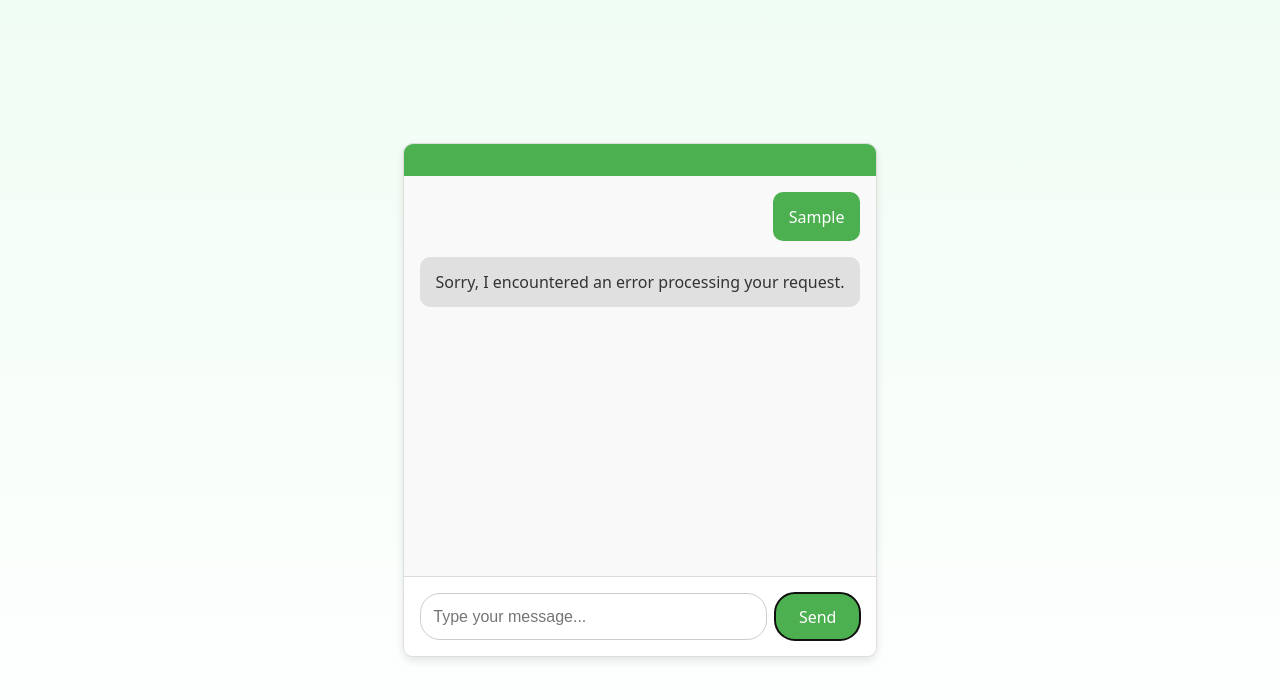
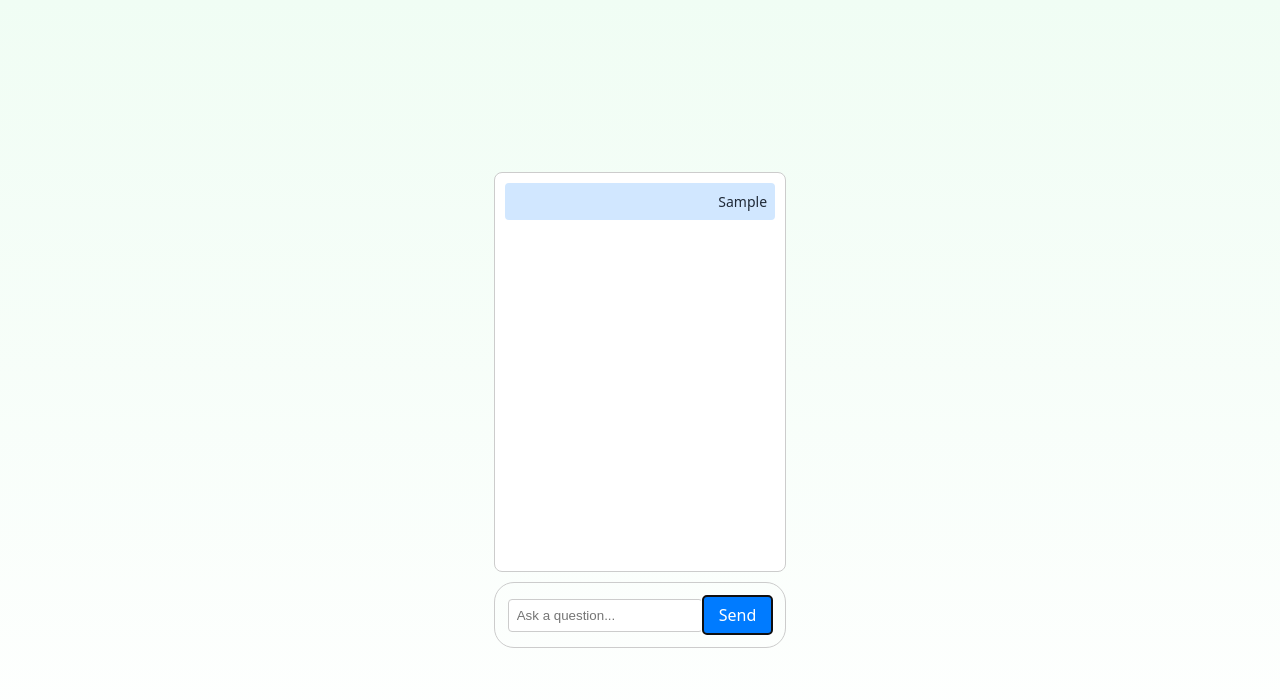
Before and after one commit to gauthamcsudheer/Synapse-FaRM, a React (Vite) app in the folder frontend/: page /chat in a window 1280 px wide. Both pictures are taken after typing "Sample" into the empty fields and a click on the button "Send". Shown: the top 700 px of the page. Built offline with nearby package versions, Linux system fonts and the light colour scheme; no server answers.

Commit message:
Context Chatbot

```diff
--- a/frontend/package.json
+++ b/frontend/package.json
@@ -10,8 +10,10 @@
     "preview": "vite preview"
   },
   "dependencies": {
+    "axios": "^1.7.9",
     "react": "^18.3.1",
     "react-dom": "^18.3.1",
+    "react-markdown": "^9.0.3",
     "react-router-dom": "^7.1.1",
     "react-simple-chatbot": "^0.6.1"
   },
--- a/frontend/src/components/GeminiChat.jsx
+++ b/frontend/src/components/GeminiChat.jsx
@@ -1,86 +1,66 @@
 import React, { useState } from "react";
+import axios from "axios";
 import "./GeminiChat.css";
 
-const GeminiChat = () => {
-  const [messages, setMessages] = useState([]);
-  const [input, setInput] = useState("");
+const GeminiChat = ({ extractedText }) => {
+  const [userMessage, setUserMessage] = useState("");
+  const [chatbotMessages, setChatbotMessages] = useState([]);
 
   const handleSendMessage = async () => {
-    if (input.trim() === "") return;
+    if (userMessage.trim() === "") return;
 
-    const newMessage = { text: input, sender: "user" };
-    setMessages([...messages, newMessage]);
-    setInput("");
+    setChatbotMessages([
+      ...chatbotMessages,
+      { sender: "user", message: userMessage },
+    ]);
+    setUserMessage("");
 
     try {
-      const response = await fetch(
+      const response = await axios.post(
         "https://generativelanguage.googleapis.com/v1beta/models/gemini-1.5-flash:generateContent?key=AIzaSyCEifdgxuEBQ5jU-TzAN5xFz6OgBhZi7gw",
         {
-          method: "POST",
-          headers: {
-            "Content-Type": "application/json",
-          },
-          body: JSON.stringify({
-            contents: [
-              {
-                parts: [{ text: input }],
-              },
-            ],
-          }),
+          contents: [
+            {
+              parts: [
+                {
+                  text: `${extractedText} \nUser query: ${userMessage}`,
+                },
+              ],
+            },
+          ],
         }
       );
 
-      if (!response.ok) {
-        throw new Error(`API error: ${response.statusText}`);
-      }
-
-      const data = await response.json();
-
-      // Safely extract the text from the response
-      const reply =
-        data?.candidates?.[0]?.content?.parts?.[0]?.text.trim() ||
-        "I'm not sure how to respond to that.";
-
-      setMessages((prevMessages) => [
+      const geminiMessage = response.data.candidates[0].content.parts[0].text;
+      setChatbotMessages((prevMessages) => [
         ...prevMessages,
-        { text: reply, sender: "bot" },
+        { sender: "chatbot", message: geminiMessage },
       ]);
     } catch (error) {
       console.error("Error fetching Gemini response:", error);
-      setMessages((prevMessages) => [
-        ...prevMessages,
-        { text: "Sorry, I encountered an error processing your request.", sender: "bot" },
-      ]);
     }
   };
 
-
   return (
-    <div className="chat-container">
-      <div className="chat-header">
-        {/* <h2>Gemini AI Chat</h2> */}
-      </div>
+    <div className="gemini-chat-container">
       <div className="chat-messages">
-        {messages.map((message, index) => (
+        {chatbotMessages.map((msg, index) => (
           <div
             key={index}
-            className={`chat-message ${message.sender === "user" ? "user" : "bot"}`}
+            className={`message ${msg.sender === "user" ? "user-message" : "chatbot-message"}`}
           >
-            {message.text}
+            {msg.message}
           </div>
         ))}
       </div>
-      <div className="chat-input-container">
+      <div className="chat-input">
         <input
           type="text"
-          value={input}
-          onChange={(e) => setInput(e.target.value)}
-          placeholder="Type your message..."
-          className="chat-input"
+          value={userMessage}
+          onChange={(e) => setUserMessage(e.target.value)}
+          placeholder="Ask a question..."
         />
-        <button onClick={handleSendMessage} className="chat-send-button">
-          Send
-        </button>
+        <button onClick={handleSendMessage}>Send</button>
       </div>
     </div>
   );
--- a/frontend/src/components/OCRResult.css
+++ b/frontend/src/components/OCRResult.css
@@ -1,27 +1,90 @@
+/* OCRResult.css */
 .ocr-result-container {
-    display: flex;
-    flex-direction: column;
-    align-items: center;
+  max-width: 900px;
+  margin: 0 auto;
   padding: 20px;
+  background-color: #f9f9f9;
+  border-radius: 8px;
 }
 
 .ocr-result-textarea {
-    margin-top: 10px;
-    width: 80%;
+  width: 100%;
+  padding: 10px;
+  margin-bottom: 20px;
+  border: 1px solid #ccc;
+  border-radius: 4px;
   font-size: 16px;
-    padding: 10px;
+  font-family: Arial, sans-serif;
 }
 
 .back-button {
-    margin-top: 20px;
   padding: 10px 20px;
   background-color: #007bff;
   color: white;
   border: none;
+  border-radius: 4px;
   cursor: pointer;
-    font-size: 16px;
 }
 
 .back-button:hover {
   background-color: #0056b3;
 }
+
+/* GeminiChat.css */
+.gemini-chat-container {
+  margin-top: 20px;
+}
+
+.chat-messages {
+  max-height: 400px;
+  overflow-y: auto;
+  margin-bottom: 10px;
+  padding: 10px;
+  background-color: #fff;
+  border-radius: 8px;
+  border: 1px solid #ccc;
+}
+
+.message {
+  padding: 8px;
+  margin-bottom: 10px;
+  border-radius: 4px;
+  font-size: 14px;
+  line-height: 1.5;
+}
+
+.user-message {
+  background-color: #d1e7ff;
+  text-align: right;
+}
+
+.chatbot-message {
+  background-color: #f1f1f1;
+  text-align: left;
+}
+
+.chat-input {
+  display: flex;
+  justify-content: space-between;
+  align-items: center;
+}
+
+.chat-input input {
+  width: 80%;
+  padding: 8px;
+  border-radius: 4px;
+  border: 1px solid #ccc;
+}
+
+.chat-input button {
+  padding: 8px 16px;
+  background-color: #007bff;
+  color: white;
+  border: none;
+  border-radius: 4px;
+  cursor: pointer;
+}
+
+.chat-input button:hover {
+  background-color: #0056b3;
+}
--- a/frontend/src/components/OCRResult.jsx
+++ b/frontend/src/components/OCRResult.jsx
@@ -1,11 +1,20 @@
-import React from "react";
+import React, { useState, useEffect } from "react";
 import { useLocation, useNavigate } from "react-router-dom";
+import GeminiChat from "./GeminiChat"; // Assuming GeminiChat is in the same directory
 import "./OCRResult.css";
 
 const OCRResult = () => {
   const location = useLocation();
   const navigate = useNavigate();
   const { result } = location.state || { result: "" }; // Handle missing state
+  const [chatbotResponse, setChatbotResponse] = useState("");
+
+  useEffect(() => {
+    if (result) {
+      // Optionally, you can make a request to the Gemini API here
+      setChatbotResponse("I am ready to assist with the extracted text.");
+    }
+  }, [result]);
 
   return (
     <div className="ocr-result-container">
@@ -17,6 +26,7 @@ const OCRResult = () => {
         cols="80"
         className="ocr-result-textarea"
       />
+      <GeminiChat extractedText={result} />
       <button onClick={() => navigate("/ocr")} className="back-button">
         Back to OCR
       </button>
```
Also changed, not shown: 1 other file (tests, documents, lock files or other folders). Lines whose indentation alone changed are shown as unchanged.
